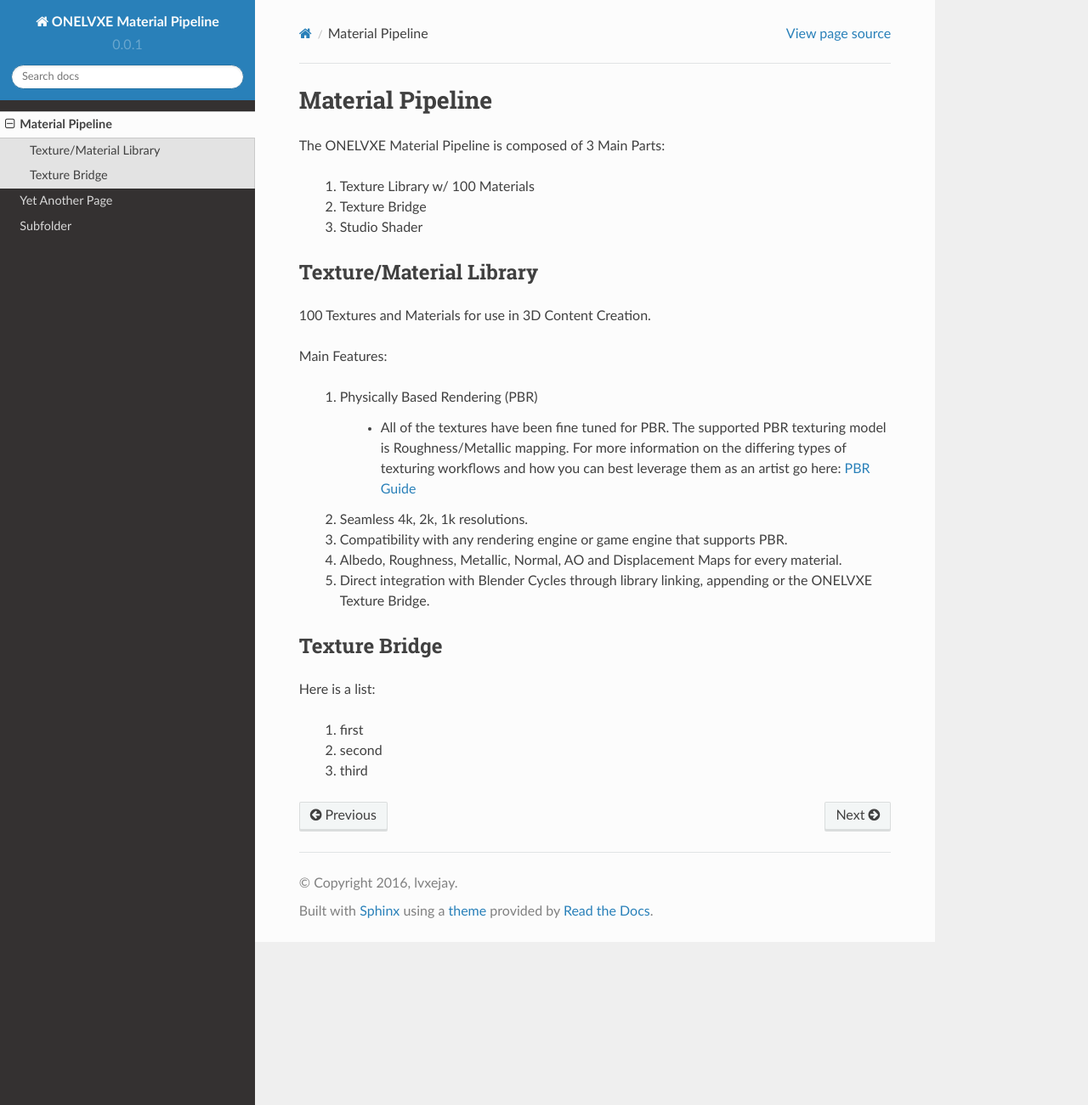
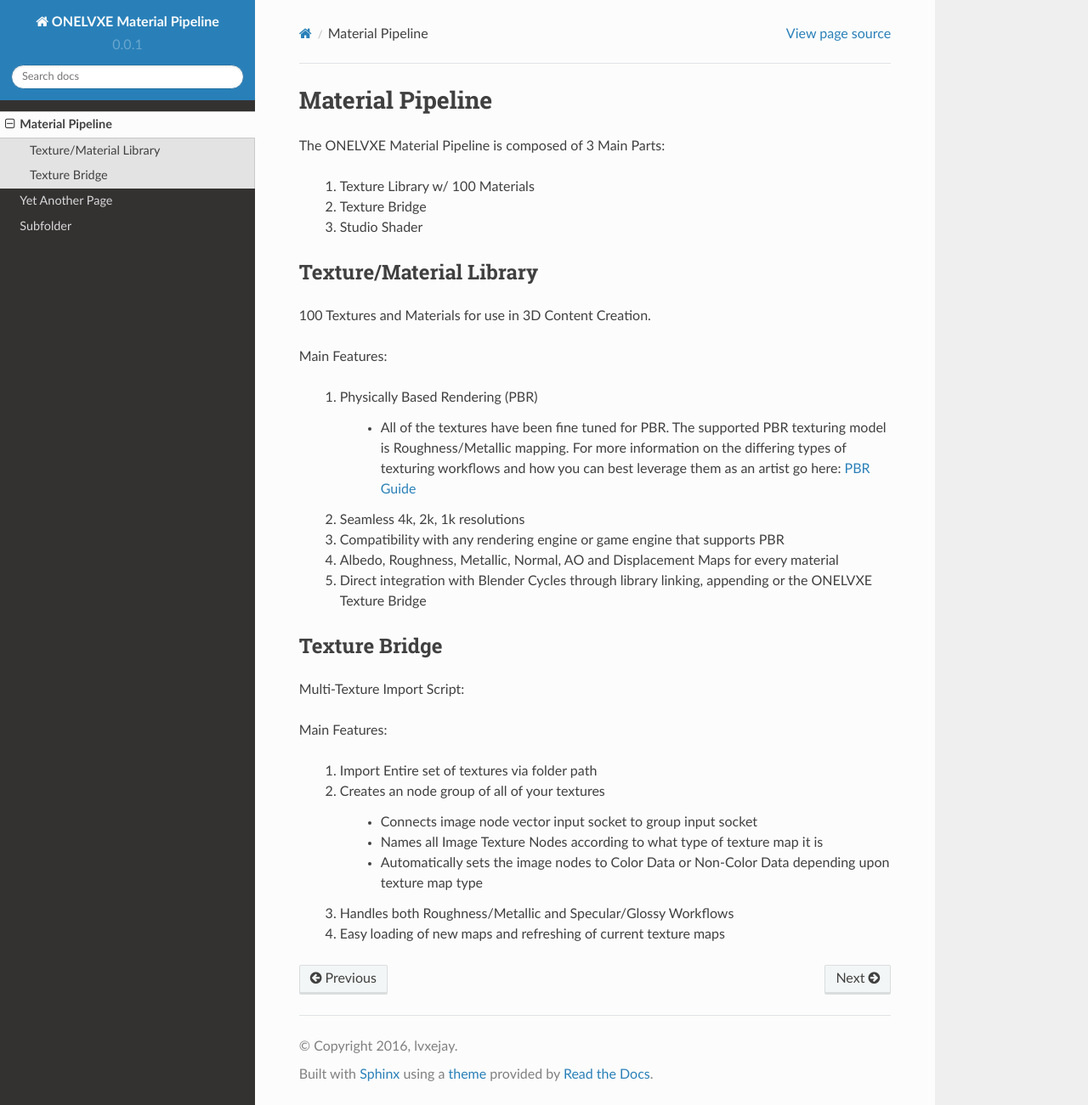
Before and after one commit to lvxejay/onelvxe-material-pipeline, a Sphinx documentation site: the page built from docs/second_page.rst, in a window 1280 px wide and 1301 px high. Shown: the whole window at 85% size. Built offline with Sphinx 7.4.7 and the Read the Docs theme 2.0.0, drawn with Linux system fonts in a browser that asks for light colours.

Commit message:
Update second_page.rst

```diff
--- a/docs/second_page.rst
+++ b/docs/second_page.rst
@@ -19,17 +19,25 @@
 
         - All of the textures have been fine tuned for PBR. The supported PBR texturing model is Roughness/Metallic mapping. For more information on the differing types of texturing workflows and how you can best leverage them as an artist go here: `PBR Guide <https://www.allegorithmic.com/pbr-guide>`_
 
-    2. Seamless 4k, 2k, 1k resolutions.
-    3. Compatibility with any rendering engine or game engine that supports PBR.
-    4. Albedo, Roughness, Metallic, Normal, AO and Displacement Maps for every material.
-    5. Direct integration with Blender Cycles through library linking, appending or the ONELVXE Texture Bridge.
+    2. Seamless 4k, 2k, 1k resolutions
+    3. Compatibility with any rendering engine or game engine that supports PBR
+    4. Albedo, Roughness, Metallic, Normal, AO and Displacement Maps for every material
+    5. Direct integration with Blender Cycles through library linking, appending or the ONELVXE Texture Bridge
 
 
 Texture Bridge
 =================
 
-Here is a list:
+Multi-Texture Import Script:
 
-    1. first
-    2. second
-    3. third
+Main Features:
+
+    1. Import Entire set of textures via folder path
+    2. Creates an node group of all of your textures
+
+        - Connects image node vector input socket to group input socket
+        - Names all Image Texture Nodes according to what type of texture map it is
+        - Automatically sets the image nodes to Color Data or Non-Color Data depending upon texture map type
+
+    3. Handles both Roughness/Metallic and Specular/Glossy Workflows
+    4. Easy loading of new maps and refreshing of current texture maps
```
